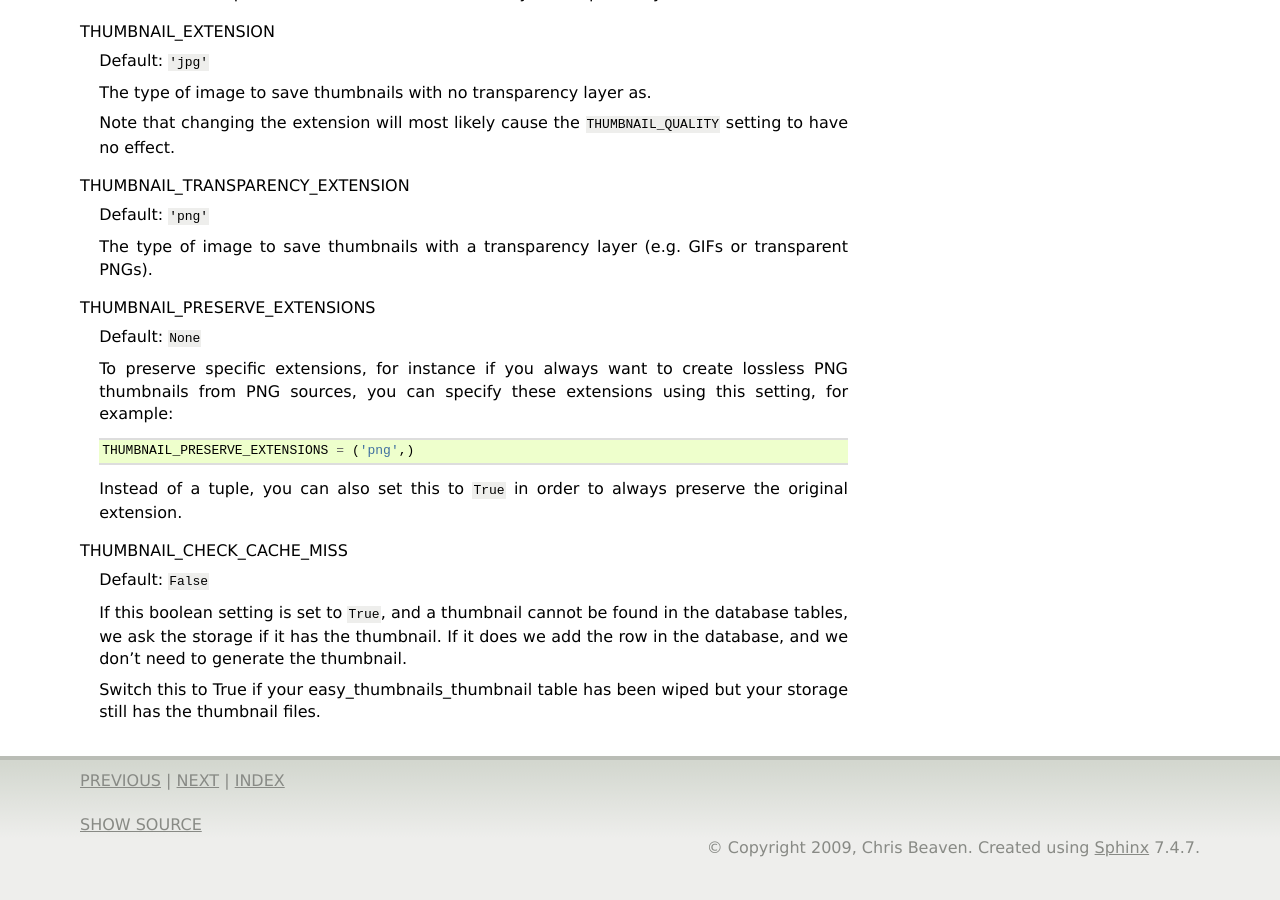
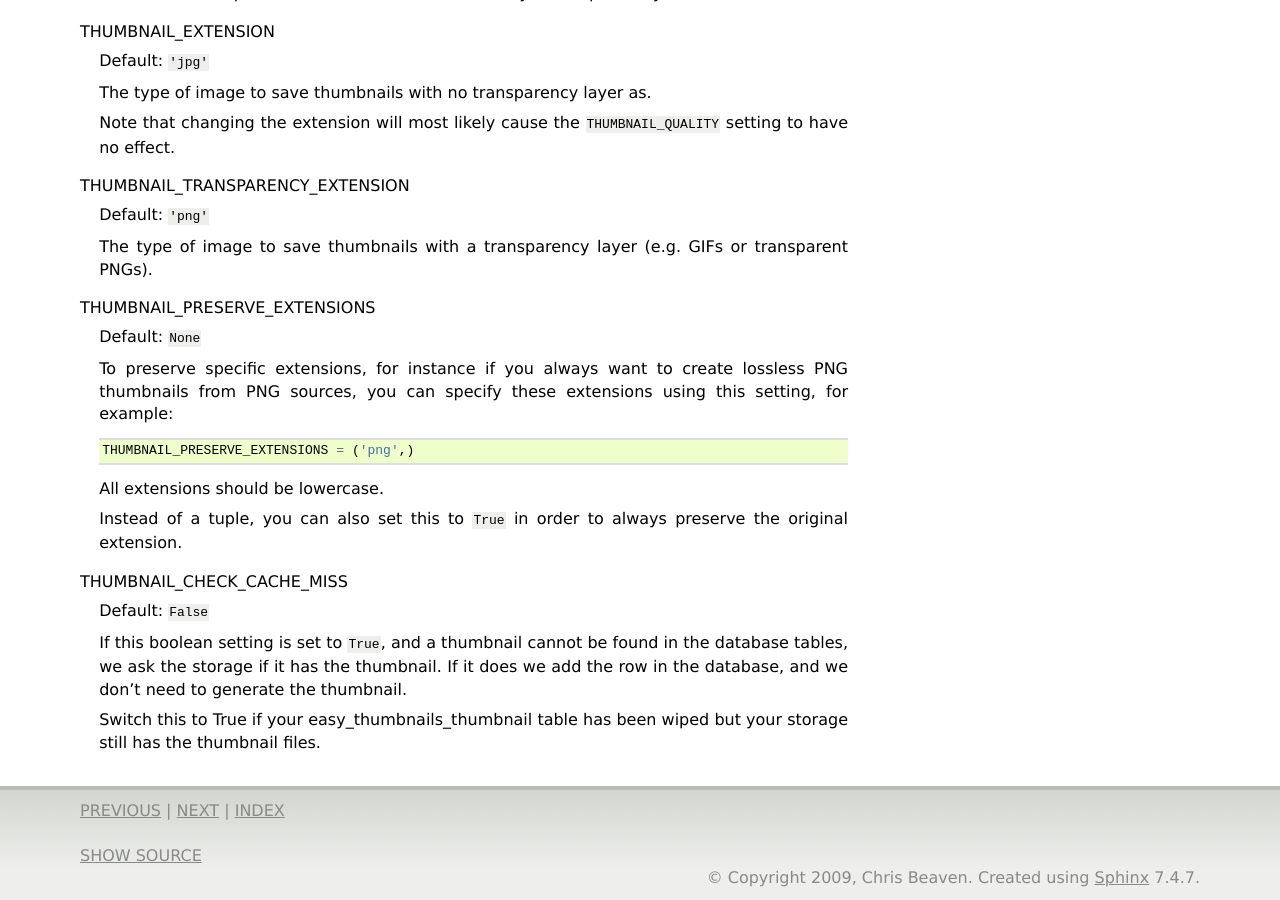
Before and after one commit to SmileyChris/easy-thumbnails, a Sphinx documentation site: the page built from docs/ref/settings.txt, in a window 1280 px wide and 900 px high, scrolled down 1944 px. Built offline with Sphinx 7.4.7, drawn with Linux system fonts in a browser that asks for light colours; before the commit the page ends 2813 px from its top, so only the background shows below that.

Commit message:
Docs fix

```diff
--- a/docs/ref/settings.txt
+++ b/docs/ref/settings.txt
@@ -135,6 +135,8 @@ THUMBNAIL_PRESERVE_EXTENSIONS
 
 		THUMBNAIL_PRESERVE_EXTENSIONS = ('png',)
 
+	All extensions should be lowercase.
+
 	Instead of a tuple, you can also set this to ``True`` in order to always
 	preserve the original extension.
 
```
